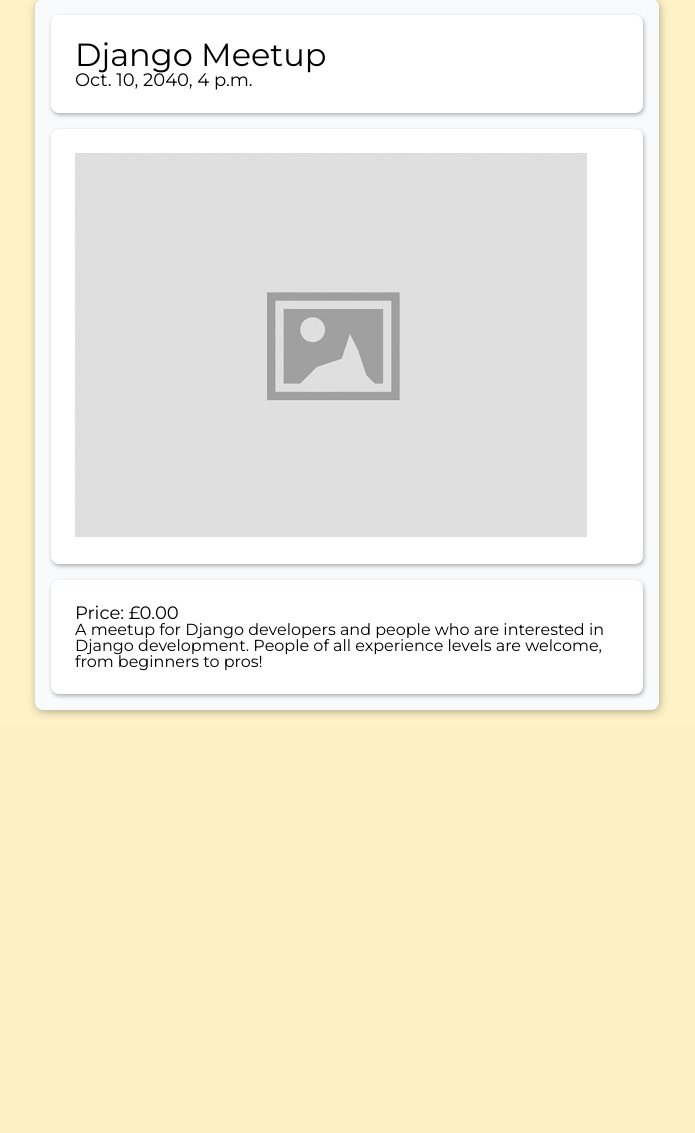
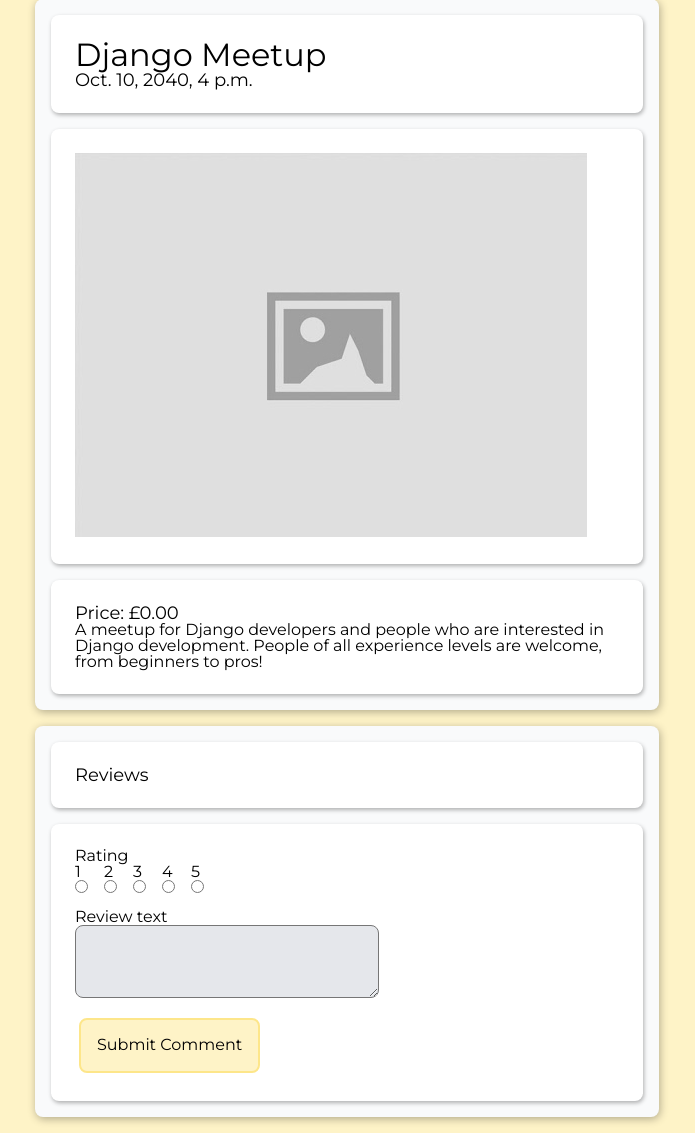
Before and after one commit to matchey7/eventbulb, a Django app: page /events/1/ in a window 1280 px wide. Shown: the part 177-1310 px from the top of the page, without its empty margins (293-988 px from the left). Before the commit the page ends 893 px from the top, so only its background shows below. Run offline with Django 3.2, Linux system fonts and the light colour scheme; the visitor is signed in with stand-in values (Sample User, id 1); data comes from the database, SQL or seed files in the repository; data that the repository does not hold is empty; some libraries are stand-ins or nearby versions.

Commit message:
In line with week 7 day 4

```diff
--- a/events/models.py
+++ b/events/models.py
@@ -9,3 +9,24 @@
 
     def __str__(self):
         return self.title
+
+
+class Review(models.Model):
+
+    class Rating(models.IntegerChoices):
+        ONE = 1
+        TWO = 2
+        THREE = 3
+        FOUR = 4
+        FIVE = 5
+
+    rating = models.IntegerField(choices=Rating.choices)
+    text = models.TextField()
+
+    event = models.ForeignKey(
+        Event, on_delete=models.CASCADE, blank=True, null=True, related_name="reviews")
+    profile = models.ForeignKey(
+        "accounts.UserProfile", on_delete=models.CASCADE, blank=True, related_name="reviews")
+
+    def __str__(self):
+        return self.text
--- a/events/templatetags/event_filters.py
+++ b/events/templatetags/event_filters.py
@@ -2,6 +2,7 @@
 
 register = template.Library()
 
+
 @register.filter
 def is_attending(user, event):
     return user.profile.attending.filter(id=event.id).exists()
--- a/events/urls.py
+++ b/events/urls.py
@@ -8,5 +8,6 @@
          views.add_attending, name="events_add_attending"),
     path('<int:id>/remove_attending/',
          views.remove_attending, name="events_remove_attending"),
-     path('dashboard/', views.dashboard, name="events_dashboard"),
+    path('dashboard/', views.dashboard, name="events_dashboard"),
+    path('<int:id>/add_review/', views.add_review, name="events_add_review"),
 ]
--- a/events/views.py
+++ b/events/views.py
@@ -1,8 +1,9 @@
 from django.shortcuts import render, get_object_or_404, redirect
 from django.contrib.auth.decorators import login_required
 from datetime import datetime
-from .models import Event
+from .models import Event, Review
 from accounts.models import UserProfile
+
 
 def check_if_user_profile(request):
     if request.user.is_authenticated:
@@ -10,12 +11,13 @@
             user=request.user)
         return profile
 
+
 @login_required
 def add_attending(request, id):
     event = get_object_or_404(Event, id=id)
     if request.method == "POST":
         request.user.profile.attending.add(event)
-    return redirect("events_list")
+    return redirect(request.POST.get("redirect_url"))
 
 
 @login_required
@@ -23,9 +25,7 @@
     event = get_object_or_404(Event, id=id)
     if request.method == "POST":
         request.user.profile.attending.remove(event)
-    return redirect("events_list")
-
-
+    return redirect(request.POST.get("redirect_url"))
 
 
 @login_required
@@ -34,12 +34,26 @@
     profile = check_if_user_profile(request)
 
     attending = profile.attending.all().filter(
-        datetime__gte=today).order_by('datetime')
+        datetime__gte=today).order_by("datetime")
     attended = profile.attending.all().filter(
-        datetime__lt=today).order_by('datetime')
+        datetime__lt=today).order_by("datetime")
+    return render(request, 'events/dashboard.html', {"attending": attending, "attended": attended})
 
-    return render(request, 'events/dashboard.html',
-    {'attending': attending, 'attended': attended})
+
+@login_required
+def add_review(request, id):
+    if request.method == "POST":
+        event = get_object_or_404(Event, id=id)
+        [profile, created] = UserProfile.objects.get_or_create(
+            user=request.user)
+
+        text = request.POST.get("review-text")
+        rating = request.POST.get("rating")
+        review = Review.objects.create(
+            text=text, rating=rating, event=event, profile=profile)
+        event.reviews.add(review)
+
+        return redirect(request.POST.get("redirect_url"))
 
 
 def details(request, id):
--- a/templates/events/details.html
+++ b/templates/events/details.html
@@ -18,5 +18,53 @@
         <p>{{ event.description }}</p>
       </section>
     </div>
+    {% if event.reviews.all|length > 0 or user.is_authenticated %}
+      <div class="card-background half-width">
+        <section class="card">
+          <h3 class="larger-heading">Reviews</h3>
+        </section>
+        {% if user.is_authenticated %}
+          <section class="card">
+            <form class="review-form" action="{% url 'events_add_review' event.id %}" method="POST">
+              {% csrf_token %}
+              <input type="hidden" name="redirect_url" value="{{ request.get_full_path }}">
+              <div class="input-group">
+                <label for="ratings">Rating</label>
+                <fieldset id="ratings" class="rating-group">
+                  <label for="rating-1">1</label>
+                  <label for="rating-2">2</label>
+                  <label for="rating-3">3</label>
+                  <label for="rating-4">4</label>
+                  <label for="rating-5">5</label>
+                  <input required type="radio" name="rating" value="1" id="rating-1">
+                  <input required type="radio" name="rating" value="2" id="rating-2">
+                  <input required type="radio" name="rating" value="3" id="rating-3">
+                  <input required type="radio" name="rating" value="4" id="rating-4">
+                  <input required type="radio" name="rating" value="5" id="rating-5">
+                </fieldset>
+              </div>
+
+              <div class="input-group full-width">
+                <label for="review-text">Review text</label>
+                <textarea name="review-text" id="review-text" cols="30" rows="3"></textarea>
+              </div>
+
+              <button class="button yellow" type="submit">Submit Comment</button>
+            </form>
+          </section>
+        {% endif %}
+        <div class="reviews-scroller">
+          {% for review in event.reviews.all %}
+            <section class="card">
+                <h3>{{ review.profile }}</h3>
+                <p>{{ review.rating }} stars</p>
+                {% if review.text|length > 0 %}
+                  <p>"{{ review.text }}"</p>
+                {% endif %}
+            </section>
+          {% endfor %}
+        </div>
+      </div>
+    {% endif %}
   </main>
 {% endblock %}
```
Also changed, not shown: eventbulb/settings.py (+6 -2 lines), templates/events/dashboard.html (added, +24 -0 lines), templates/partials/_events_list.html (+3 -4 lines), templates/partials/_past_events_list.html (added, +17 -0 lines), events/migrations/0002_review.py (added), events/templatetags/__init__.py (added), myapp_models.png (added).
